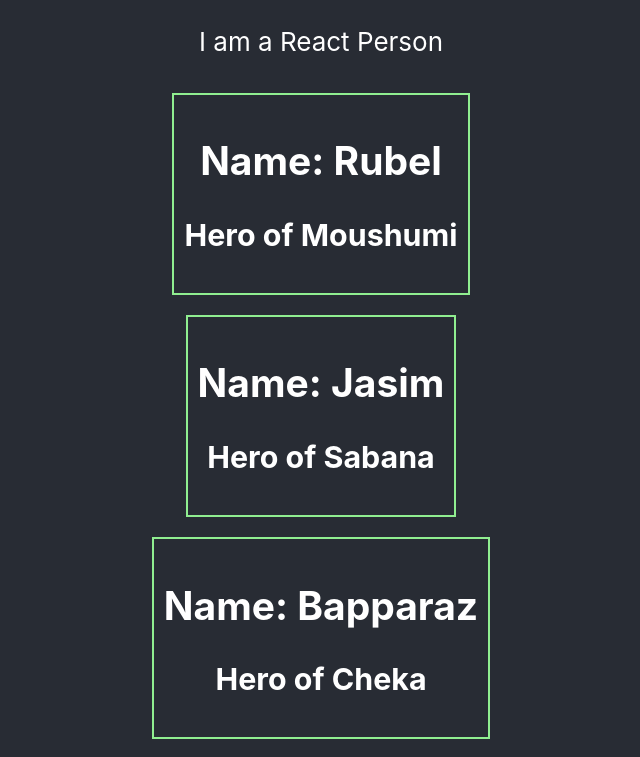
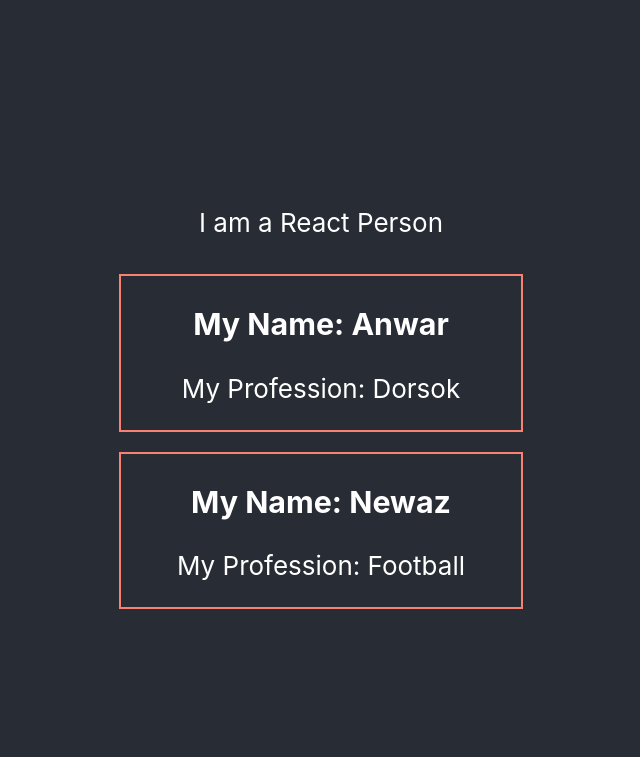
Before and after one commit to mdshahnewaz4767/react-core-concepts, a React (Create React App) app: page / in a window 1280 px wide. Shown: the top 757 px of the page, without its empty margins (319-959 px from the left). Built offline with nearby package versions, Linux system fonts and the light colour scheme.

Commit message:
dynamic data pass using props

```diff
--- a/src/App.js
+++ b/src/App.js
@@ -1,31 +1,23 @@
 import './App.css';
 
 function App() {
+  const naiyok = ["Anwar", "Jafor", "Alomgir", "Razzak"];
   return (
     <div className="App">
       <header className="App-header">
-       <p>I am a React Person</p>
-       <Person name="Rubel" nayika="Moushumi"></Person>
-       <Person name="Jasim" nayika="Sabana"></Person>
-       <Person name="Bapparaz" nayika="Cheka"></Person>
-       <Person name="Elias" nayika="Bobita"></Person>
+        <p>I am a React Person</p>
+        <Person name={naiyok[0]} job="Dorsok"></Person>
+        <Person name="Newaz" job="Football"></Person>
       </header>
     </div>
   );
 }
 
-//Make a Component
 function Person(props){
-  const personStyle = {
-    margin: '10px',
-    padding: '10px',
-    border: '2px solid lightGreen'
-  };
-
   return (
-    <div style = {personStyle}>
-      <h2>Name: {props.name}</h2>
-      <h3>Hero of {props.nayika}</h3>
+    <div style={{border: '2px solid salmon', margin: '10px', width: '400px'}}>
+      <h3>My Name: {props.name}</h3>
+      <p>My Profession: {props.job}</p>
     </div>
   )
 }
```
